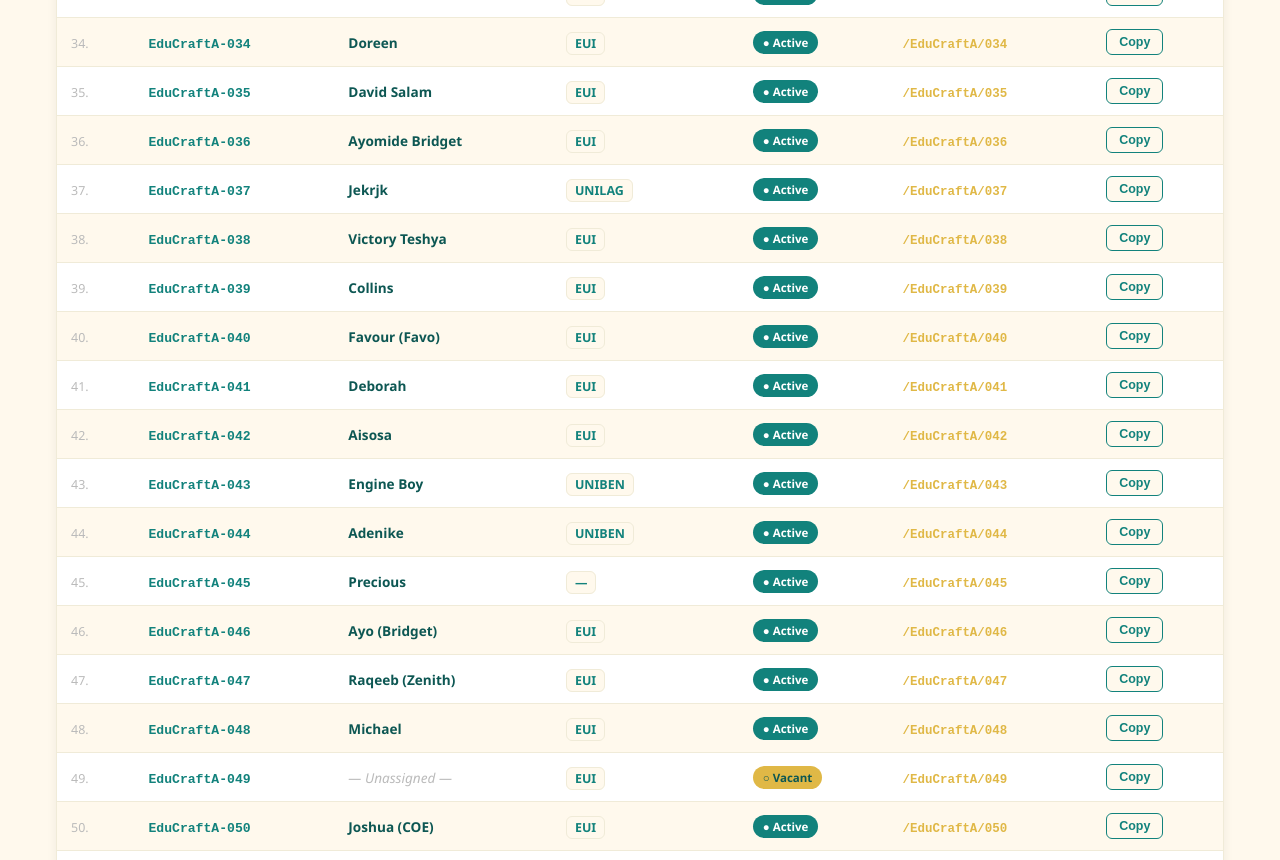
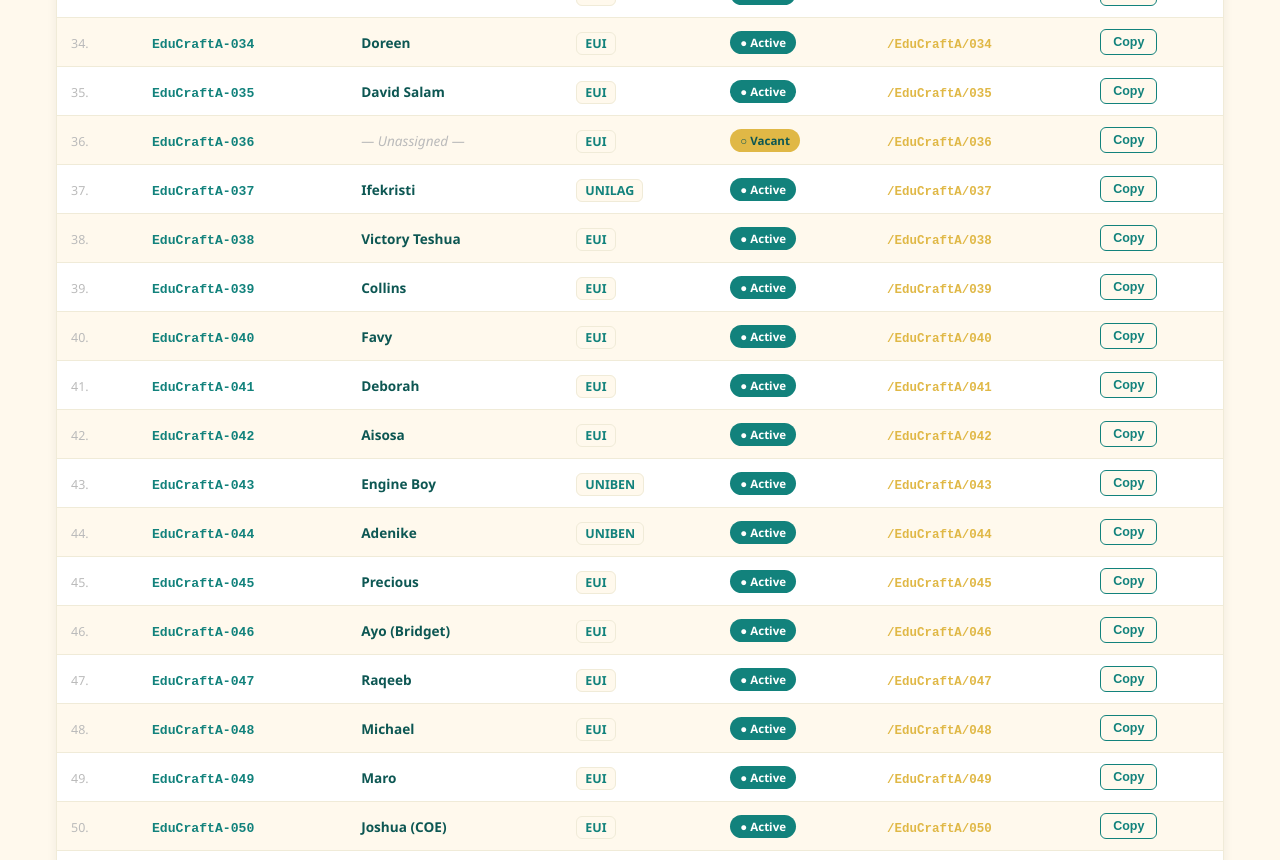
Before and after one commit to PrinceAmadin/EduCraft-Ambassador-, a React (Vite) app: page / in a window 1280 px wide. Shown: the part 1940-2800 px from the top of the page. Built offline with nearby package versions, Linux system fonts and the light colour scheme.

Commit message:
Fix: update on Ambassador list

```diff
--- a/src/ambassadors.ts
+++ b/src/ambassadors.ts
@@ -32,34 +32,34 @@ export interface AmbassadorData {
 const ambassadors: AmbassadorData = {
   educraft_whatsapp: "2347063421088",
 
-  slots: {
-    "001": { name: "Admins",          school: "Co-founders", status: "active" },
+   slots: {
+    "001": { name: "Admins",          school: "Admin", status: "active" },
     "002": { name: "Noruwosa Zoe",    school: "UNIBEN",      status: "active" },
     "003": { name: "Cassandra",       school: "DELSU",       status: "active" },
     "004": { name: "Marong",          school: "EUI",         status: "active" },
     "005": { name: "Chidinma",        school: "EUI",         status: "active" },
     "006": { name: "Debby",           school: "EUI",         status: "active" },
-    "007": { name: "Oshebo",          school: "EUI",         status: "active" },
+    "007": { name: "Osheho",          school: "EUI",         status: "active" },
     "008": { name: "Ayomidele",       school: "UNIBEN",      status: "active" },
     "009": { name: "Goodness",        school: "EUI",         status: "active" },
-    "010": { name: "Ik Nation",       school: "EUI",         status: "active" },
+    "010": { name: "Ib Nation",       school: "EUI",         status: "active" },
     "011": { name: "Fortune",         school: "EUI",         status: "active" },
     "012": { name: "Obehi",           school: "EUI",         status: "active" },
     "013": { name: "Princewill",      school: "EUI",         status: "active" },
     "014": { name: "Sultan",          school: "EUI",         status: "active" },
     "015": { name: "Taiwo",           school: "EUI",         status: "active" },
     "016": { name: "Aisosa (MLS)",    school: "EUI",         status: "active" },
-    "017": { name: "JVS",             school: "EUI",         status: "active" },
+    "017": { name: "JVS",             school: "BRAND",       status: "active" },
     "018": { name: "Dr Abel",         school: "EUI",         status: "active" },
-    "019": { name: "",                school: "EUI",         status: "vacant"  },
-    "020": { name: "",                school: "EUI",         status: "vacant"  },
-    "021": { name: "",                school: "EUI",         status: "vacant"  },
+    "019": { name: "Emma",            school: "EUI",         status: "active"  },
+    "020": { name: "Oyewole",         school: "EUI",         status: "active"  },
+    "021": { name: "Blaq",            school: "EUI",         status: "active"  },
     "022": { name: "Blue Chief",      school: "EUI",         status: "active" },
     "023": { name: "Promzex",         school: "EUI",         status: "active" },
     "024": { name: "Confidence",      school: "EUI",         status: "active" },
     "025": { name: "Fredrick",        school: "EUI",         status: "active" },
     "026": { name: "Esosa",           school: "PG",          status: "active" },
-    "027": { name: "David Scholar",   school: "EUI",         status: "active" },
+    "027": { name: "David English",   school: "EUI",         status: "active" },
     "028": { name: "Chibuzor",        school: "EUI",         status: "active" },
     "029": { name: "Queen Precious",  school: "EUI",         status: "active" },
     "030": { name: "Cynthia",         school: "EUI",         status: "active" },
@@ -68,20 +68,20 @@ const ambassadors: AmbassadorData = {
     "033": { name: "Gift",            school: "EUI",         status: "active" },
     "034": { name: "Doreen",          school: "EUI",         status: "active" },
     "035": { name: "David Salam",     school: "EUI",         status: "active" },
-    "036": { name: "Ayomide Bridget", school: "EUI",         status: "active" },
-    "037": { name: "Jekrjk",          school: "UNILAG",      status: "active" },
-    "038": { name: "Victory Teshya",  school: "EUI",         status: "active" },
+    "036": { name: "", school: "EUI",         status: "vacant" },
+    "037": { name: "Ifekristi",       school: "UNILAG",   status: "active" },
+    "038": { name: "Victory Teshua",  school: "EUI",         status: "active" },
     "039": { name: "Collins",         school: "EUI",         status: "active" },
-    "040": { name: "Favour (Favo)",   school: "EUI",         status: "active" },
+    "040": { name: "Favy",   school: "EUI",         status: "active" },
     "041": { name: "Deborah",         school: "EUI",         status: "active" },
     "042": { name: "Aisosa",          school: "EUI",         status: "active" },
     "043": { name: "Engine Boy",      school: "UNIBEN",      status: "active" },
     "044": { name: "Adenike",         school: "UNIBEN",      status: "active" },
-    "045": { name: "Precious",        school: "",            status: "active" },
+    "045": { name: "Precious",        school: "EUI",         status: "active" },
     "046": { name: "Ayo (Bridget)",   school: "EUI",         status: "active" },
-    "047": { name: "Raqeeb (Zenith)", school: "EUI",         status: "active" },
+    "047": { name: "Raqeeb",          school: "EUI",         status: "active" },
     "048": { name: "Michael",         school: "EUI",         status: "active" },
-    "049": { name: "",                school: "EUI",         status: "vacant"  },
+    "049": { name: "Maro",                school: "EUI",         status: "active"  },
     "050": { name: "Joshua (COE)",    school: "EUI",         status: "active" },
     "051": { name: "",                school: "EUI",         status: "vacant"  },
     "052": { name: "",                school: "EUI",         status: "vacant"  },
@@ -93,26 +93,24 @@ const ambassadors: AmbassadorData = {
     "058": { name: "",                school: "EUI",         status: "vacant"  },
     "059": { name: "",                school: "EUI",         status: "vacant"  },
     "060": { name: "",                school: "EUI",         status: "vacant"  },
-    "061": { name: "",                school: "EUI",         status: "vacant"  },
-    "062": { name: "",                school: "EUI",         status: "vacant"  },
-    "063": { name: "",                school: "EUI",         status: "vacant"  },
-    "064": { name: "",                school: "EUI",         status: "vacant"  },
-    "065": { name: "",                school: "EUI",         status: "vacant"  },
-    "066": { name: "",                school: "EUI",         status: "vacant"  },
   },
 
+  // ── Core Ambassadors (ECCA) ────────────────────────────────────────────────
+  // These are senior partners. Each earns their base % + 3% per sub they have.
   coreAmbassadors: [
-    { id: "ECCA-001", name: "Chidinma Victory", school: "EUI",   percentage: 25, status: "active" },
-    { id: "ECCA-002", name: "Debby",            school: "EUI",   percentage: 10, status: "active" },
-    { id: "ECCA-003", name: "Yole",             school: "EUI",   percentage: 10, status: "active" },
-    { id: "ECCA-004", name: "Zoe Grace",        school: "EUI",   percentage: 10, status: "active" },
-    { id: "ECCA-005", name: "General",          school: "Admin", percentage: 10, status: "active" },
+    { id: "ECCA-001", name: "Chidinma Victory", school: "EUI",   percentage: 10 },
+    { id: "ECCA-002", name: "Debby",            school: "EUI",   percentage: 10 },
+    { id: "ECCA-003", name: "Admins",             school: "Admin",   percentage: 10 },
+    { id: "ECCA-004", name: "Zoe Grace",        school: "EUI",   percentage: 10 },
+    { id: "ECCA-005", name: "Yole",          school: "EUI", percentage: 10 },
   ],
 
+  // ── Sub-Ambassadors (ECSA) ─────────────────────────────────────────────────
+  // Each earns 5% per job. Their coreId links them to a Core Ambassador.
   subAmbassadors: [
-    { id: "ECSA-001-001", name: "Rita",     school: "Edwin Clark", percentage: 7, coreId: "ECCA-001", status: "active" },
-    { id: "ECSA-001-002", name: "Praise",   school: "SDU",         percentage: 7, coreId: "ECCA-001", status: "active" },
-    { id: "ECSA-001-003", name: "Queensly", school: "EUI",         percentage: 7, coreId: "ECCA-001", status: "active" },
+    { id: "ECSA-001-001", name: "Rita",     school: "Edwin Clark", percentage: 5, coreId: "ECCA-001" },
+    { id: "ECSA-001-002", name: "Praise",   school: "SDU",         percentage: 5, coreId: "ECCA-001" },
+    { id: "ECSA-001-003", name: "Queensly", school: "EUI",         percentage: 5, coreId: "ECCA-001" },
   ],
 };
 
```
